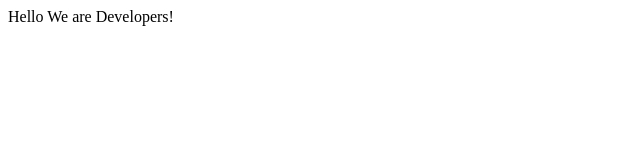
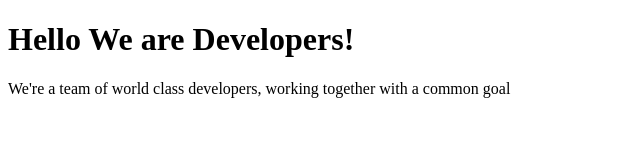
Before and after one commit to mohapakram/Survey-Form, a plain HTML site: page index.html in a window 1280 px wide. Shown: the whole page, without its empty margins (0-640 px from the left). Drawn offline with Linux system fonts and the light colour scheme.

Commit message:
added description

```diff
--- a/index.html
+++ b/index.html
@@ -7,7 +7,8 @@
   </head>
 
   <body>
-    Hello We are Developers!
+    <h1 id="title">Hello We are Developers!</h1>
+      <p id="description"> We're a team of world class developers, working together with a common goal </p>
     <script src="https://cdn.freecodecamp.org/testable-projects-fcc/v1/bundle.js"></script>
 
     <!--
```
